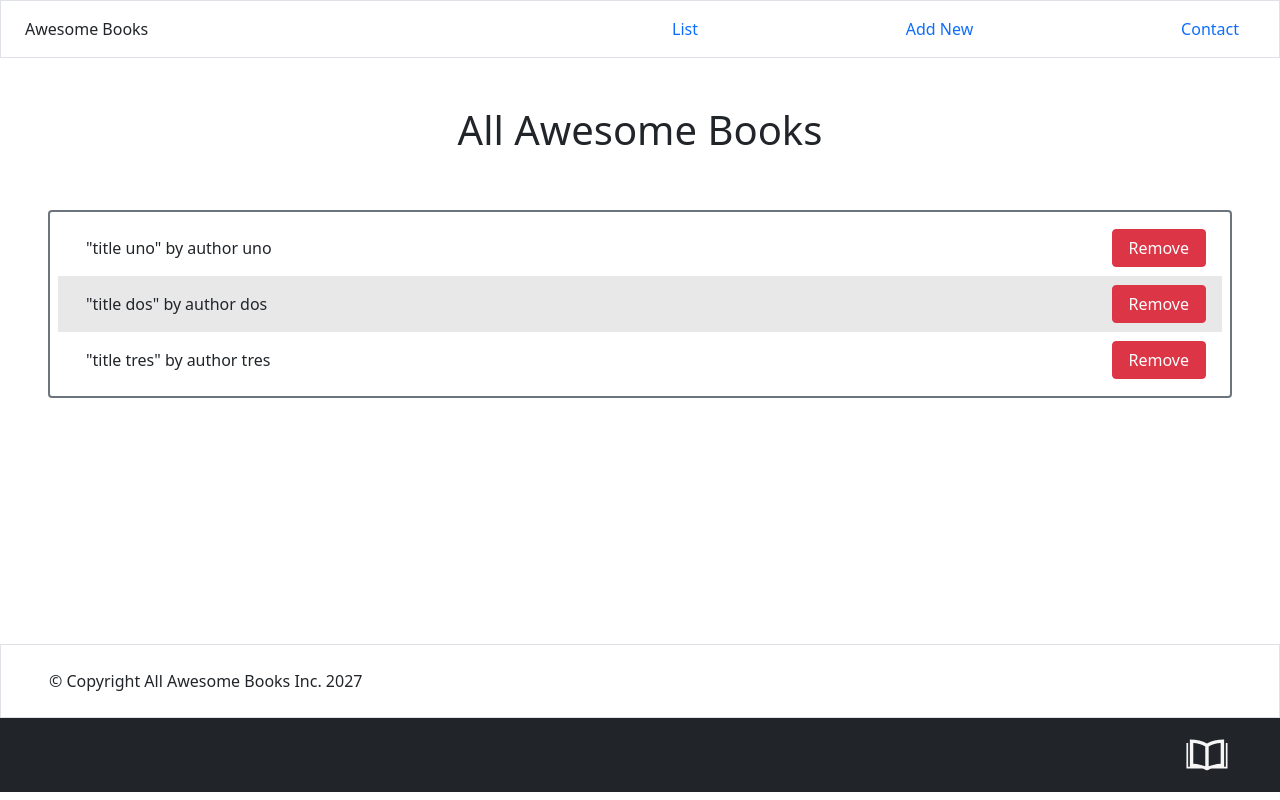
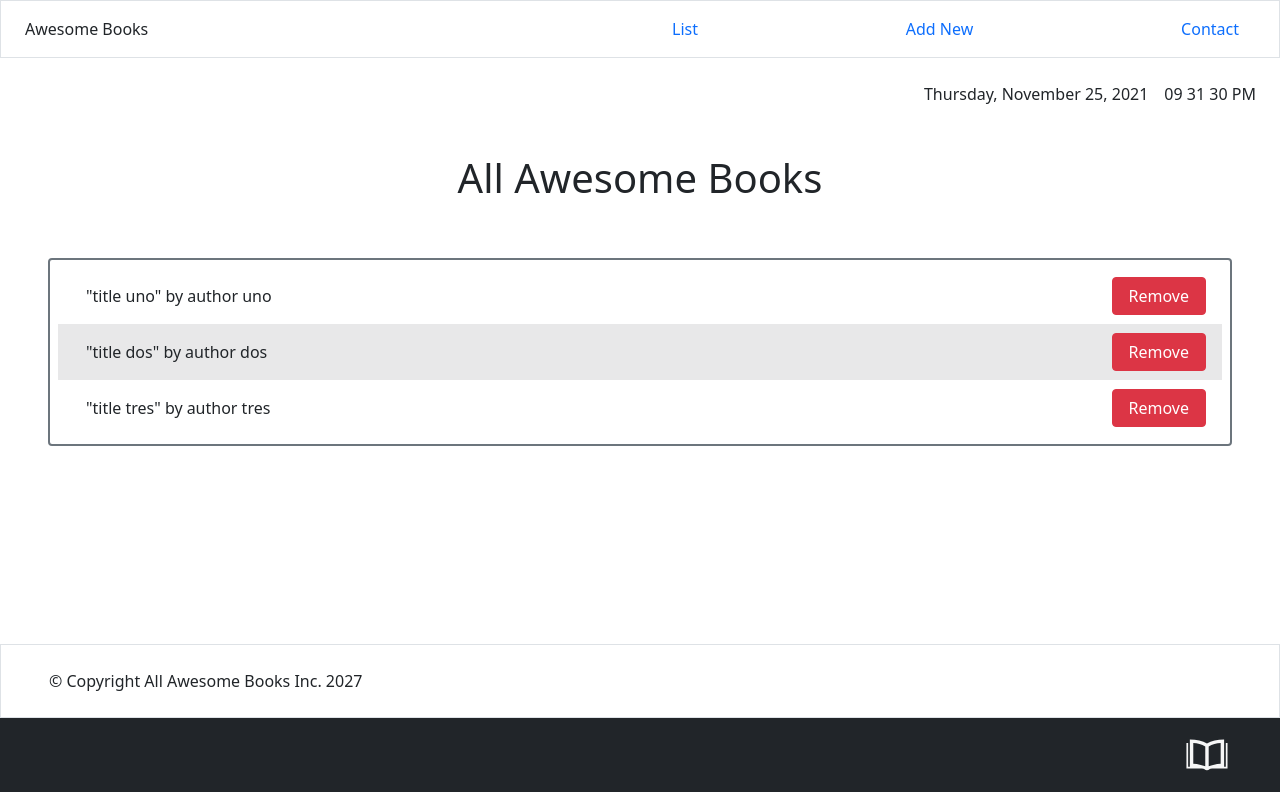
Before and after one commit to deikdesign/awesome_books, a website: page index.html in a window 1280 px wide. Drawn offline with nearby package versions, Linux system fonts and the light colour scheme.

Commit message:
Add time

```diff
--- a/index.html
+++ b/index.html
@@ -14,7 +14,7 @@
     />
     <title>Document</title>
   </head>
-  <body>
+  <body onload="initClock()">
     <nav class="navbar px-2 border nav-pills">
       <span class="w-50 px-3">Awesome Books</span>
       <ul
@@ -54,6 +54,20 @@
         </li>
       </ul>
     </nav>
+    <div class="dateandtime d-flex justify-content-end m-4">
+      <div class="dates mx-3">
+          <span id="days">Day</span>,
+          <span id="monthly">Month</span>
+          <span id="daynumb">00</span>,
+          <span id="years">Year</span>
+      </div>
+      <div class="times">
+          <span id="hours">00</span>
+          <span id="minutes">00</span>
+          <span id="seconds">00</span>
+          <span id="ampm">AM</span>
+      </div>
+  </div>
     <section class="all-books mb-5" id="all-books">
       <h1 class="mx-auto text-center my-5">All Awesome Books</h1>
       <div class="bookshelf p-2 px-5 d-flex justify-content-center">
--- a/script.js
+++ b/script.js
@@ -119,4 +119,45 @@ function displayPage(link) {
     addNewPage.classList.add('hide');
   }
 }
+
 displayPage('list');
+
+// Clock on click - date and time
+function updateClock() {
+  const at = new Date();
+  const daname = at.getDay();
+  const mont = at.getMonth();
+  const denum = at.getDate();
+  const yrr = at.getFullYear();
+  let hourr = at.getHours();
+  const min = at.getMinutes();
+  const sec = at.getSeconds();
+  let pe = 'AM';
+
+  if (hourr >= 12) {
+    pe = 'PM';
+  }
+  if (hourr == 0) {
+    hourr = 12;
+  }
+  if (hourr > 12) {
+    hourr -= 12;
+  }
+
+  Number.prototype.pa = function (digit) {
+    for (var n = this.toString(); n.length < digit; n = 0 + n);
+    return n;
+  };
+
+  const months = ['January', 'February', 'March', 'April', 'May', 'June', 'July', 'August', 'September', 'October', 'November', 'December'];
+  const week = ['Sunday', 'Monday', 'Tuesday', 'Wednesday', 'Thursday', 'Friday', 'Saturday'];
+  const id = ['days', 'monthly', 'daynumb', 'years', 'hours', 'minutes', 'seconds', 'ampm'];
+  const values = [week[daname], months[mont], denum, yrr, hourr.pa(2), min.pa(2), sec, pe];
+
+  for (let i = 0; i < id.length; i++) document.getElementById(id[i]).firstChild.nodeValue = values[i];
+}
+
+function initClock() {
+  updateClock();
+  window.setInterval('updateClock()', 1);
+}
```
